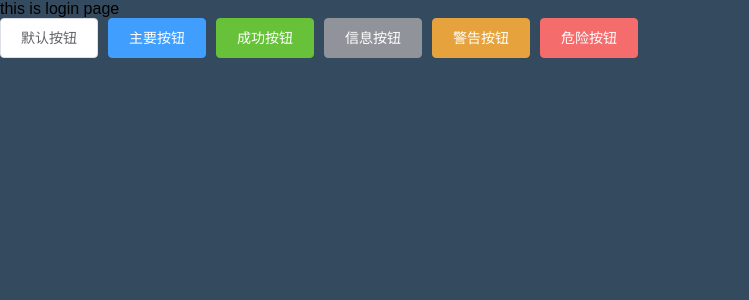
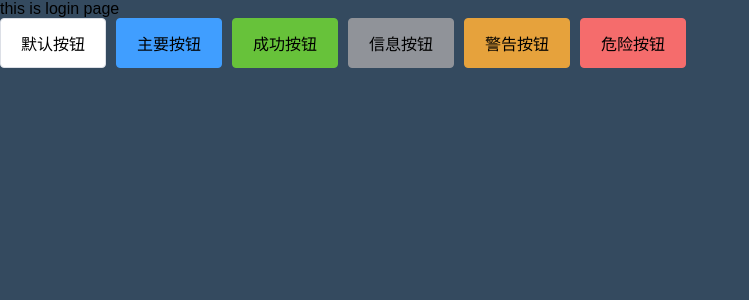
Before and after one commit to AT-Antelope/vue-item, a Vue app: page /#/login in a window 1280 px wide. Shown: the top 300 px of the page, without its empty margins (0-749 px from the left). Built offline with nearby package versions, Linux system fonts and the light colour scheme.

Commit message:
在"feature-vue-item-V1.0.0-20211018"上提交

```diff
--- a/src/main.js
+++ b/src/main.js
@@ -5,7 +5,7 @@ import store from "./store";
 
 import ElementUI from "element-ui";
 import "element-ui/lib/theme-chalk/index.css";
-import "./styles/normalize.scss";
+import "./styles/main.scss";
 
 Vue.use(ElementUI);
 
--- a/src/styles/main.scss
+++ b/src/styles/main.scss
@@ -1,2 +1,2 @@
-// @import "./normalize.scss";
+@import "./normalize.scss";
 // @import "normalize.css/normalize.css";
```
